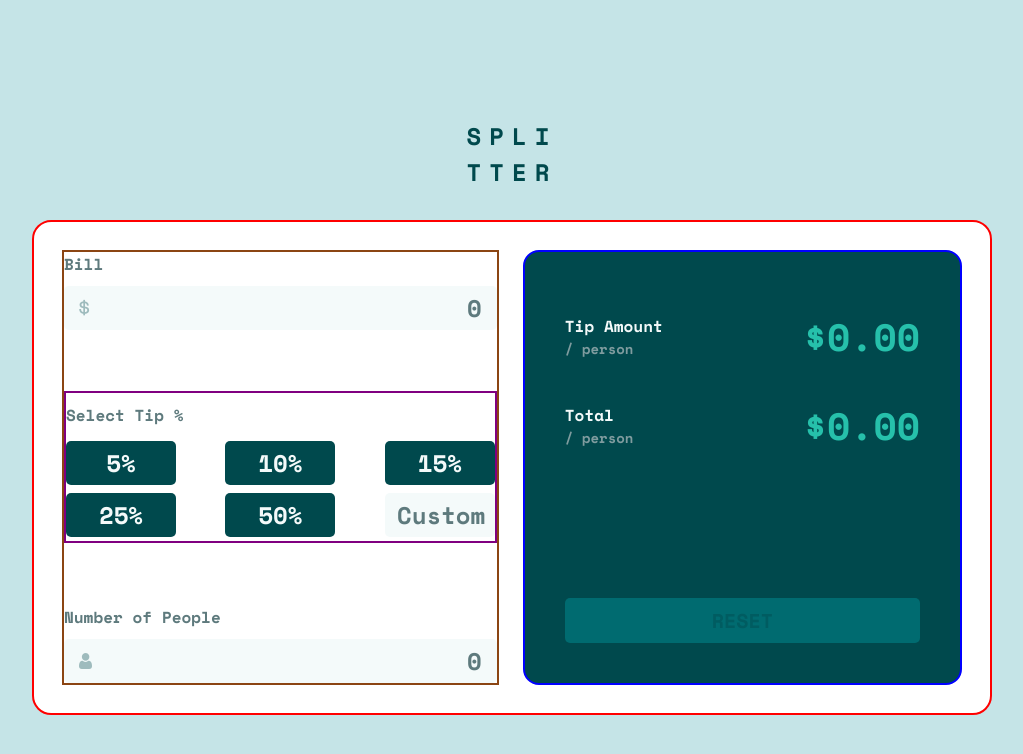
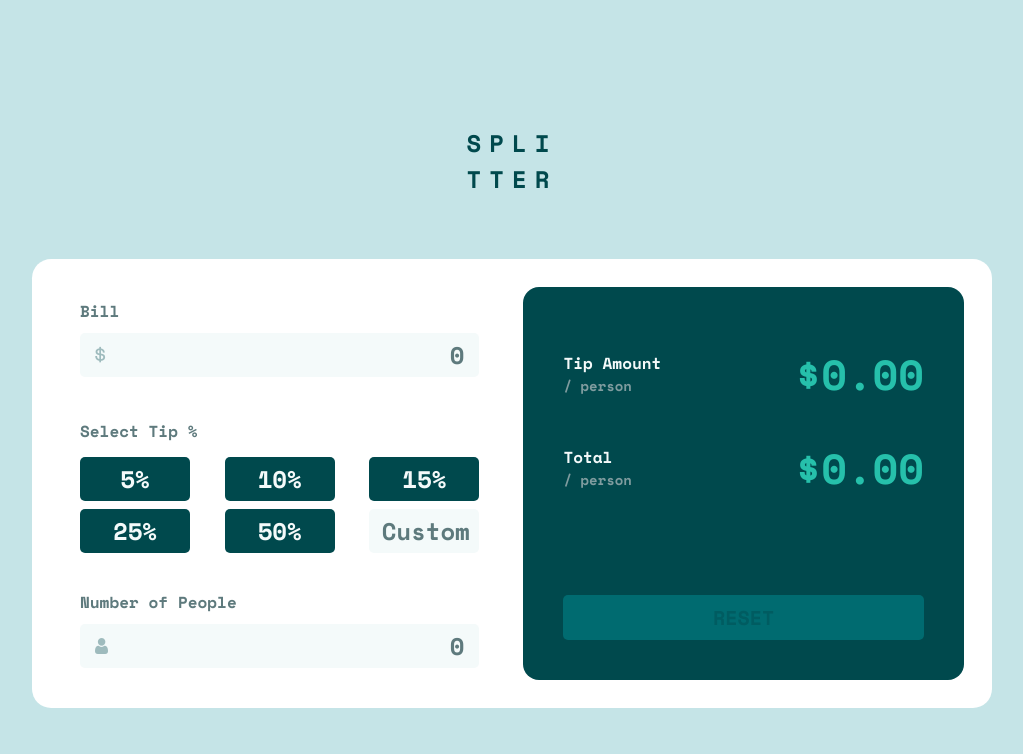
Before and after one commit to lenniecottrell/FM-tip-calculator, a React (Create React App) app in the folder tip-calculator/: page / in a window 1280 px wide. Shown: the top 754 px of the page, without its empty margins (128-1151 px from the left). Built offline with nearby package versions, Linux system fonts and the light colour scheme.

Commit message:
finish desktop styles draft

```diff
--- a/tip-calculator/src/components/InputButton.js
+++ b/tip-calculator/src/components/InputButton.js
@@ -1,4 +1,4 @@
-import React, {useState} from 'react';
+import React from 'react';
 
 
 const InputButton = ({tipPercent, setTipPercent, percentActive, setPercentActive}) => {
--- a/tip-calculator/src/styles/App.scss
+++ b/tip-calculator/src/styles/App.scss
@@ -245,17 +245,19 @@ input[name="custom-button"] {
     height: 100vh;
   }
   .main-ui {
-    border: 2px solid red;
-    max-width: 75vw;
+    //border: 2px solid red;
+    max-width: 60rem;
     display: flex;
     flex-direction: row;
     padding: 1.75rem;
+    margin-top: 2rem;
     border-radius: 1.2rem;
   }
 
   .inputs {
-    border: 2px solid saddlebrown;
+    //border: 2px solid saddlebrown;
     margin: 0 1.5rem 0 0;
+    padding: 0.75rem 1.25rem;
     width: 50%;
     display: flex;
     flex-direction: column;
@@ -268,7 +270,7 @@ input[name="custom-button"] {
   }
 
   .results {
-    border: 2px solid blue;
+    //border: 2px solid blue;
     margin-top: 0rem;
     padding: 2.5rem;
     width: 50%;
@@ -289,15 +291,22 @@ input[name="custom-button"] {
 //   }
 
   .input-button-section {
-    //margin: 1.5rem 2.5rem;
-    border: 2px solid purple;
+    // display: flex;
+    // flex-wrap: wrap;
   }
 
   .inputBtn {
+    flex-grow: 0;
     width: 110px;
     margin: 0.25rem 0;
     padding: 0.25rem 0;
   }
+
+  .inputBtn-active {
+    width: 110px;
+    margin: 0.25rem 0;
+    padding: 0.25rem 0;
+}
 
   input[name="custom-button"] {
     margin: 0.25rem 0;
@@ -321,11 +330,12 @@ input[name="custom-button"] {
   }
 
   .result-amount {
-    font-size: 38px;
+    font-size: 42px;
   }
 
-  .resetBtn {
-    margin-top: 8rem;
+  .resetBtn, .resetBtn-active {
+    margin-top: 5rem;
   }
 
+
 }
```
